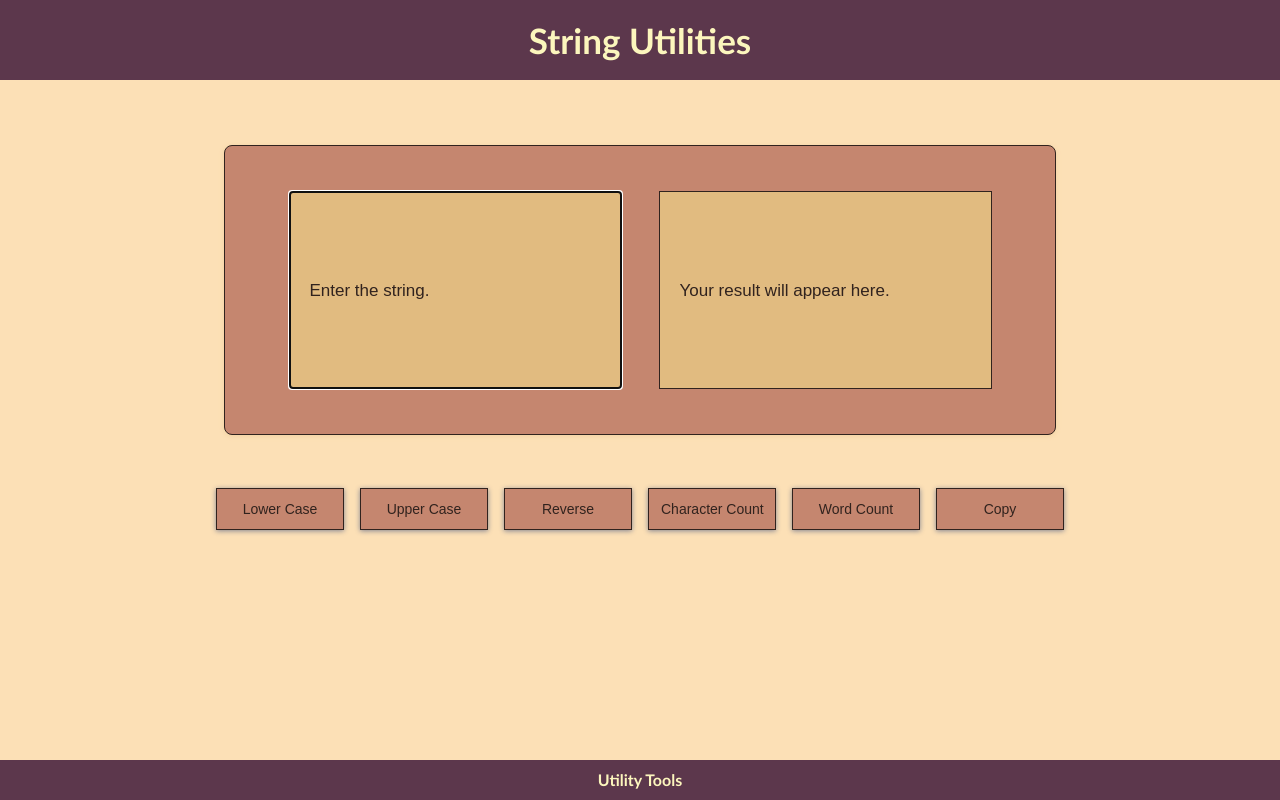
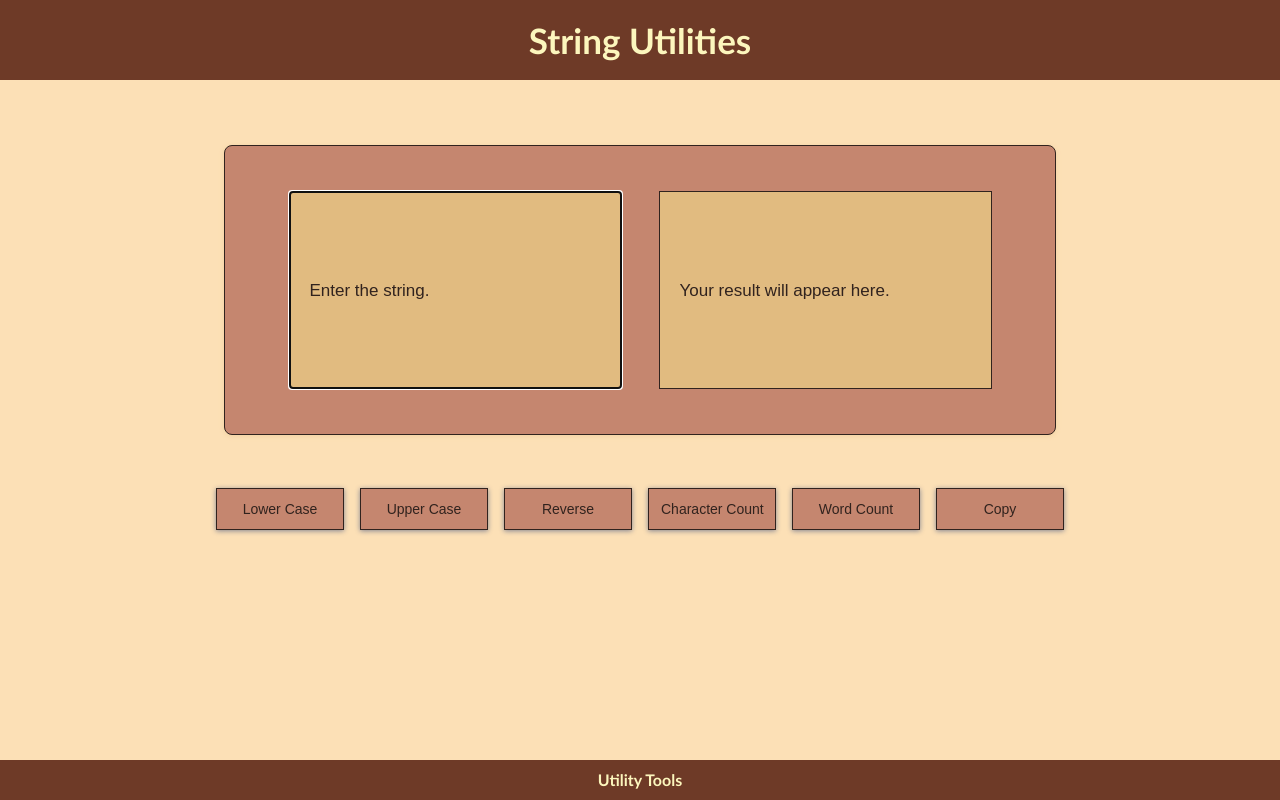
Before and after one commit to ashhadimam07/string-utility, a website: page index.html in a window 1280 px wide. Drawn offline with Linux system fonts and the light colour scheme.

Commit message:
Change style

```diff
--- a/style.css
+++ b/style.css
@@ -21,7 +21,7 @@ nav {
   display: flex;
   height: 80px;
   width: 100%;
-  background-color: #5c374c;
+  background-color: #6e3a27;
   align-items: center;
   justify-content: center;
   padding: 0 50px 0 50px;
@@ -101,7 +101,7 @@ main {
   padding-top: 10px;
   padding-bottom: 10px;
   width: 100%;
-  background-color: #5c374c;
+  background-color: #6e3a27;
 }
 
 .footer-heading {
```
